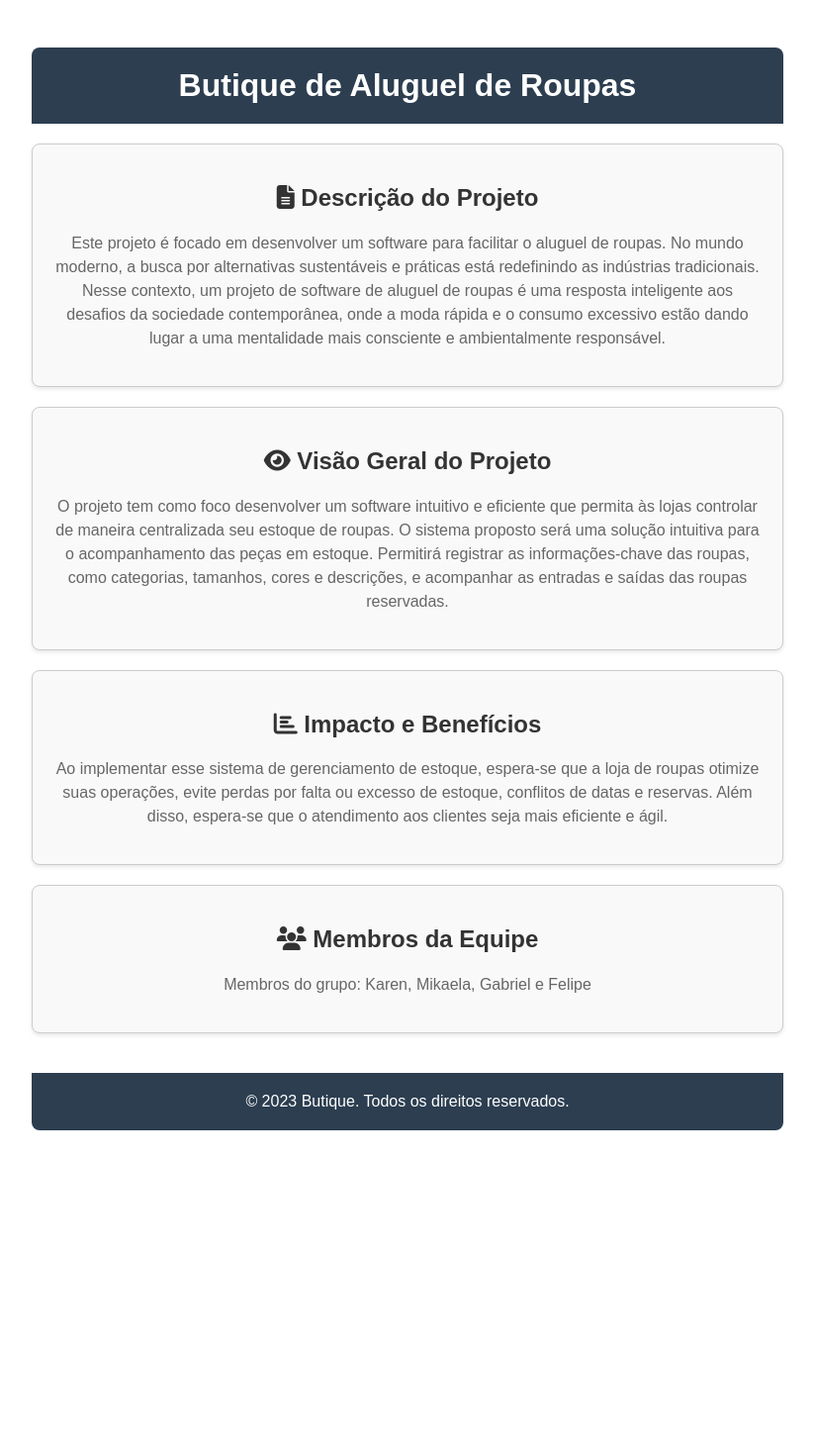
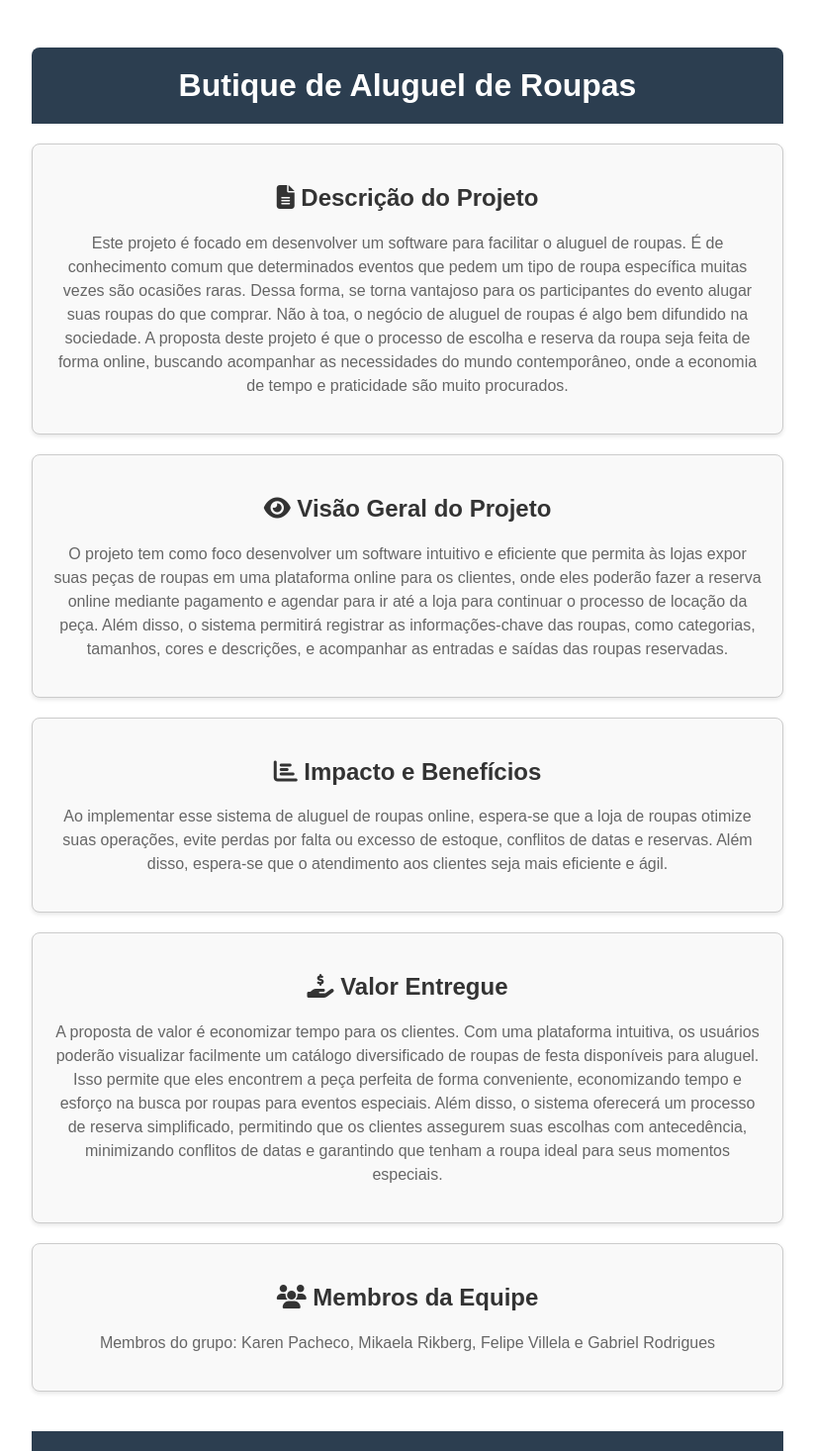
Before and after one commit to mikasa42/butique_aluguel_de_roupas, a Vue app in the folder front-end/: page / in a window 1280 px wide. Shown: the top 1466 px of the page at 99% size, without its empty margins (228-1051 px from the left). Before the commit the page ends 1190 px from the top, so only its background shows below. Built offline with nearby package versions, Linux system fonts and the light colour scheme; the HTML template or start-up script is replaced by a standard one.

Commit message:
Textos atualizados + nova seção: valor entregue

```diff
--- a/front-end/src/App.vue
+++ b/front-end/src/App.vue
@@ -15,6 +15,10 @@
       <h2><i class="fas fa-chart-bar"></i> Impacto e Benefícios</h2>
       <p>{{ projectImpact }}</p>
     </section>
+    <section class="section project-value">
+      <h2><i class="fa-solid fa-hand-holding-dollar"></i> Valor Entregue</h2>
+      <p>{{ projectValue }}</p>
+    </section>
     <section class="section team-members">
       <h2><i class="fas fa-users"></i> Membros da Equipe</h2>
       <p>{{ teamMembers }}</p>
@@ -31,10 +35,11 @@ export default {
   data() {
     return {
       pageTitle: 'Butique de Aluguel de Roupas',
-      projectDescription: "Este projeto é focado em desenvolver um software para facilitar o aluguel de roupas. No mundo moderno, a busca por alternativas sustentáveis e práticas está redefinindo as indústrias tradicionais. Nesse contexto, um projeto de software de aluguel de roupas é uma resposta inteligente aos desafios da sociedade contemporânea, onde a moda rápida e o consumo excessivo estão dando lugar a uma mentalidade mais consciente e ambientalmente responsável.",
-      projectOverview: "O projeto tem como foco desenvolver um software intuitivo e eficiente que permita às lojas controlar de maneira centralizada seu estoque de roupas. O sistema proposto será uma solução intuitiva para o acompanhamento das peças em estoque. Permitirá registrar as informações-chave das roupas, como categorias, tamanhos, cores e descrições, e acompanhar as entradas e saídas das roupas reservadas.",
-      projectImpact: "Ao implementar esse sistema de gerenciamento de estoque, espera-se que a loja de roupas otimize suas operações, evite perdas por falta ou excesso de estoque, conflitos de datas e reservas. Além disso, espera-se que o atendimento aos clientes seja mais eficiente e ágil.",
-      teamMembers: "Membros do grupo: Karen, Mikaela, Gabriel e Felipe"
+      projectDescription: "Este projeto é focado em desenvolver um software para facilitar o aluguel de roupas. É de conhecimento comum que determinados eventos que pedem um tipo de roupa específica muitas vezes são ocasiões raras. Dessa forma, se torna vantajoso para os participantes do evento alugar suas roupas do que comprar. Não à toa, o negócio de aluguel de roupas é algo bem difundido na sociedade. A proposta deste projeto é que o processo de escolha e reserva da roupa seja feita de forma online, buscando acompanhar as necessidades do mundo contemporâneo, onde a economia de tempo e praticidade são muito procurados.",
+      projectOverview: "O projeto tem como foco desenvolver um software intuitivo e eficiente que permita às lojas expor suas peças de roupas em uma plataforma online para os clientes, onde eles poderão fazer a reserva online mediante pagamento e agendar para ir até a loja para continuar o processo de locação da peça. Além disso, o sistema permitirá registrar as informações-chave das roupas, como categorias, tamanhos, cores e descrições, e acompanhar as entradas e saídas das roupas reservadas.",
+      projectImpact: "Ao implementar esse sistema de aluguel de roupas online, espera-se que a loja de roupas otimize suas operações, evite perdas por falta ou excesso de estoque, conflitos de datas e reservas. Além disso, espera-se que o atendimento aos clientes seja mais eficiente e ágil.",
+      projectValue: "A proposta de valor é economizar tempo para os clientes. Com uma plataforma intuitiva, os usuários poderão visualizar facilmente um catálogo diversificado de roupas de festa disponíveis para aluguel. Isso permite que eles encontrem a peça perfeita de forma conveniente, economizando tempo e esforço na busca por roupas para eventos especiais. Além disso, o sistema oferecerá um processo de reserva simplificado, permitindo que os clientes assegurem suas escolhas com antecedência, minimizando conflitos de datas e garantindo que tenham a roupa ideal para seus momentos especiais.",
+      teamMembers: "Membros do grupo: Karen Pacheco, Mikaela Rikberg, Felipe Villela e Gabriel Rodrigues"
     };
   }
 };
```
